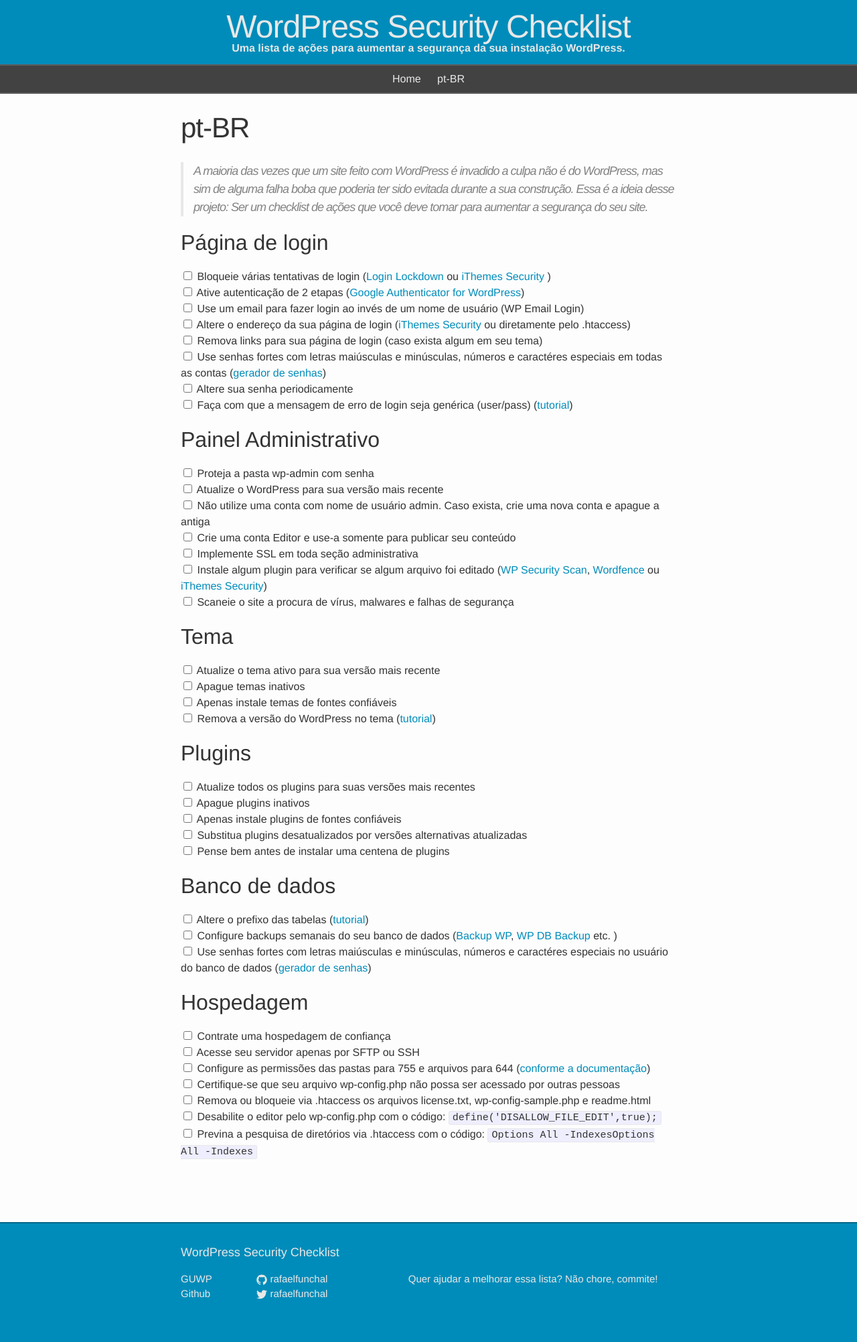
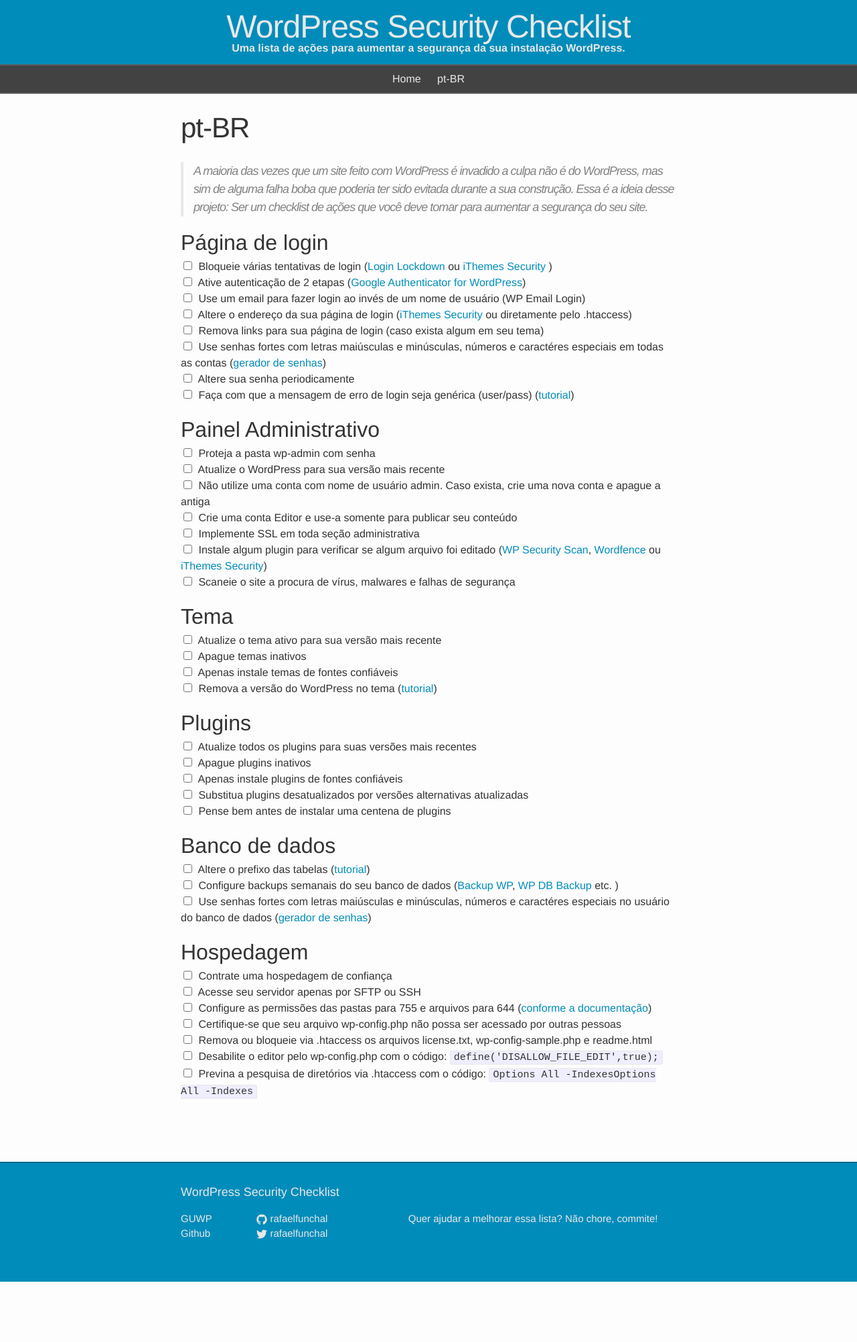
Before and after one commit to RafaelFunchal/wordpress-security-checklist, a Jekyll site: the page built from jekyll/pt-BR.md, in a window 1280 px wide. Shown: the whole page at 67% size. Built offline with Jekyll 4.4.1, drawn with Linux system fonts in a browser that asks for light colours; nearby versions of some CDN libraries; after the commit the page ends 1913 px from its top, so only the background shows below that.

Commit message:
Formating checked items

```diff
--- a/jekyll/_sass/_base.scss
+++ b/jekyll/_sass/_base.scss
@@ -21,6 +21,11 @@
     color: $text-color;
     background-color: $background-color;
     -webkit-text-size-adjust: 100%;
+}
+
+::selection {
+  background: #fe57a1;
+  color: #ffffff;
 }
 
 
--- a/jekyll/_sass/_layout.scss
+++ b/jekyll/_sass/_layout.scss
@@ -153,7 +153,11 @@
             list-style-image: none;
             list-style-type: none;
 
-            &.checked {
+            label {
+                cursor: pointer;
+            }
+
+            .checked {
                 text-decoration: line-through;
                 color: lighten($text-color, 50%);
 
@@ -161,6 +165,21 @@
                 a:visited {
                     color: lighten($text-color, 50%);
                 }
+
+                pre,
+                code {
+                    background-color: lighten($text-color, 75%);
+                    text-decoration: line-through;
+                }
+
+                input[type=checkbox] {
+                  filter: progid:DXImageTransform.Microsoft.Alpha(Opacity=80);
+                  opacity: 0.8;
+                }
+            }
+
+            input[type=checkbox] {
+                margin-right: 5px;
             }
         }
     }
@@ -213,6 +232,9 @@
 
     h2 {
         font-size: 32px;
+        margin-bottom: 0;
+        margin-top: $spacing-unit / 2;
+
 
         @include media-query($on-laptop) {
             font-size: 28px;
--- a/jekyll/css/main.scss
+++ b/jekyll/css/main.scss
@@ -7,7 +7,7 @@
 
 // Our variables
 $base-font-family: Helvetica, Arial, sans-serif;
-$base-font-size:   16px;
+$base-font-size:   1em;
 $small-font-size:  $base-font-size * 0.875;
 $base-line-height: 1.5;
 
```
